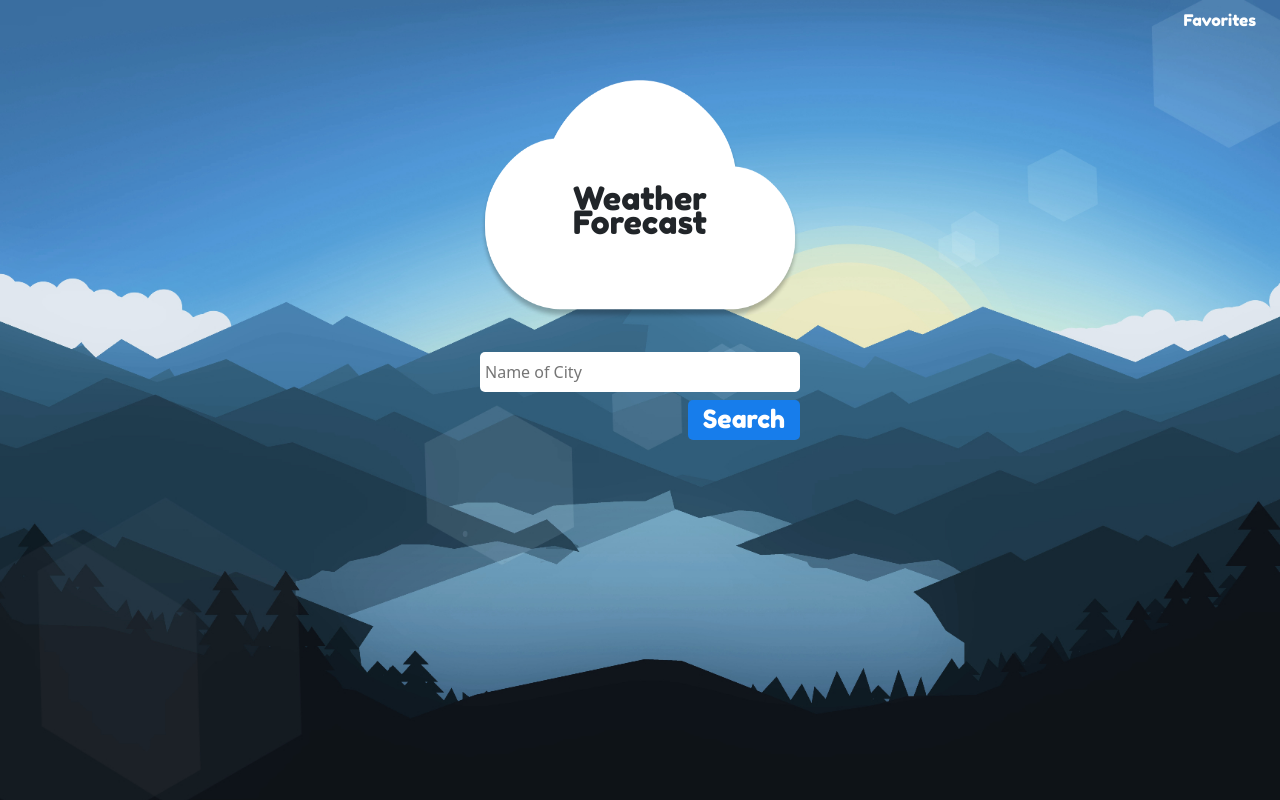
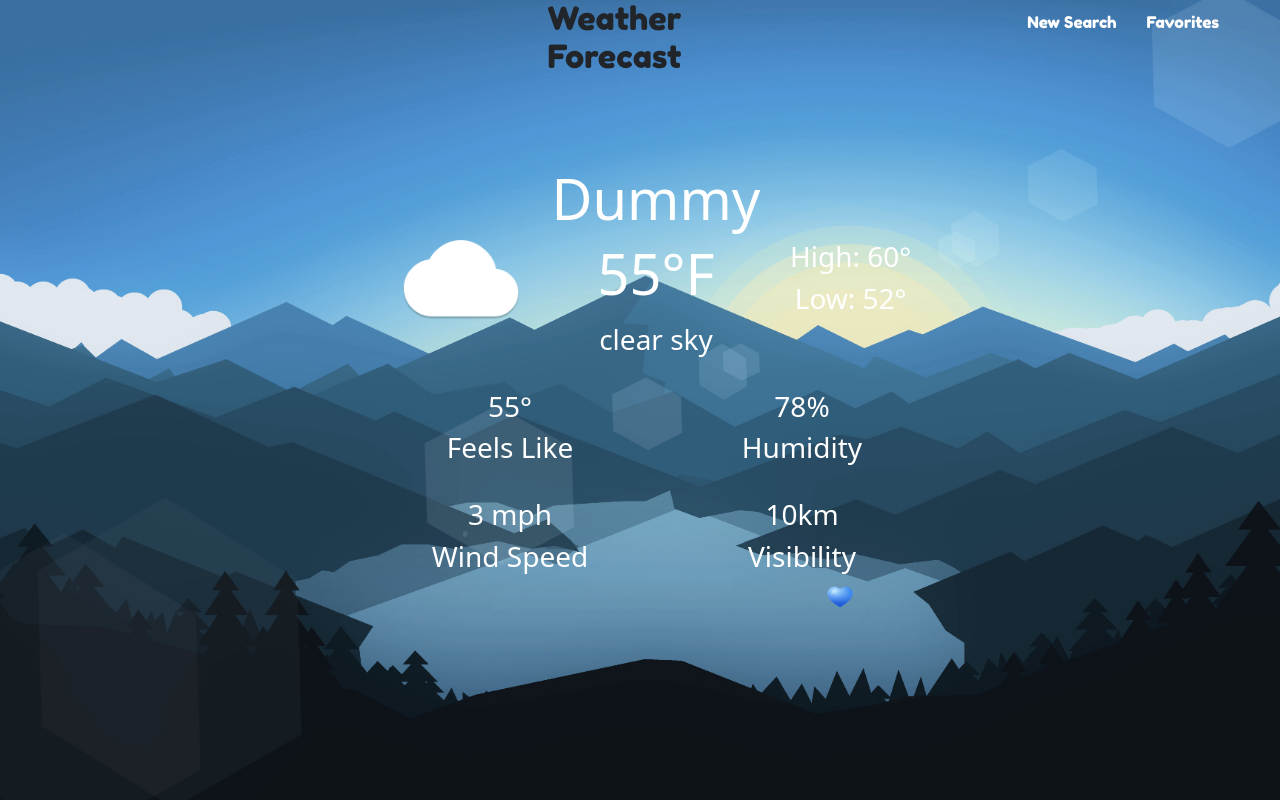
Before and after one commit to brandonechin/Weather-Forecast, a website: page index.html in a window 1280 px wide. Both pictures are taken after typing "Sample" into the empty fields and a click on the button "Search". Drawn offline with nearby package versions, Linux system fonts and the light colour scheme; no server answers.

Commit message:
Created dummy forecast and updated text content of dummy in the load event handler of the getForcastInfo function. Created function to toggle between search, city and favorites views.

```diff
--- a/css/layout.css
+++ b/css/layout.css
@@ -3,7 +3,7 @@
 }
 
 .container {
-  max-width: 575px;
+  max-width: 600px;
   margin: 0 auto;
   padding: 0 1.5rem;
 }
@@ -13,11 +13,6 @@
   flex-wrap: wrap;
 }
 
-.column-full,
-.column-half {
-  width: 100%;
-}
-
 .flex {
   display: flex;
 }
--- a/css/styles.css
+++ b/css/styles.css
@@ -34,6 +34,12 @@
   transform: translate(-50%, -50%);
 }
 
+.weather-forecast-nav-text {
+  font-size: 1.5rem;
+  font-family: "Fredoka one", sans-serif;
+  justify-content: end;
+}
+
 .text-box {
   margin-top: 2rem;
   padding: 5px;
@@ -60,6 +66,10 @@
   display: none;
 }
 
+.nav-anchors {
+  display: none;
+}
+
 .hamburger {
   font-size: 1.5rem;
   margin-top: 0.5rem;
@@ -67,18 +77,55 @@
   color: rgba(255, 255, 255, 0.575);
 }
 
+.column-two-third {
+  flex-basis: calc(100%*(2/3));
+}
+
+.column-one-third {
+  flex-basis: calc(100% / 3);
+}
+
+.column-half {
+  flex-basis: calc(100% / 2);
+}
+
+.mt-10px {
+  margin-top: 10px;
+}
+
+li {
+  list-style: none;
+  margin-top: 5rem;
+}
+
+.icon {
+  height: 5rem;
+}
+
+.white-text {
+  color: white;
+}
+
+.like-icon {
+  height: 2rem;
+  cursor: pointer;
+}
+
+.city-name {
+  font-size: 3.5rem;
+}
+
+.temperature {
+  font-size: 3.5rem;
+}
+
 @media screen and (min-width: 768px) {
   .container {
     max-width: 1500px;
   }
 
-  .column-full,
-  .column-half {
+  .column-full {
     padding: 0 0.75rem;
-  }
-
-  .column-half {
-    width: 50%;
   }
 
   .hamburger {
@@ -93,6 +140,14 @@
     margin-top: 0.5rem;
   }
 
+  .nav-anchors {
+    display: inline;
+    text-decoration: none;
+    font-family: "Fredoka one", sans-serif;
+    color: white;
+    margin: 0.8rem;
+  }
+
   .cloud-image {
     margin-top: 3rem;
     height: 15rem;
@@ -102,11 +157,13 @@
   .weather-forecast-text {
     font-size: 2rem;
     font-family: "Fredoka one", sans-serif;
-    position: absolute;
-    line-height: 1.5rem;
-    top: 62%;
-    left: 50%;
-    transform: translate(-50%, -50%);
+    line-height: 1.6rem;
+  }
+
+  .weather-forecast-nav-text {
+    font-size: 1.5rem;
+    font-family: "Fredoka one", sans-serif;
+    padding-right: 10rem;
   }
 
   .text-box {
@@ -130,4 +187,27 @@
     width: 7rem;
     border-radius: 5px;
   }
+
+  .column-two-third {
+    flex-basis: calc(100%*(2/3));
+  }
+
+  .column-one-third {
+    flex-basis: calc(100% / 3);
+  }
+
+  li {
+    list-style: none;
+    margin: 5rem 20rem;
+  }
+
+  .mt-dt {
+    margin-top: 25px;
+  }
+
+  .like-icon {
+    height: 2rem;
+    cursor: pointer;
+    margin-right: 5rem;
+  }
 }
--- a/index.html
+++ b/index.html
@@ -16,6 +16,8 @@
   <link rel="stylesheet" href="css/styles.css">
 </head>
 <body class="background-image">
+  <main class="container">
+    <div id="search-page" class="">
       <header class="container">
         <div class="row">
           <div class="column-full text-align-right">
@@ -24,9 +26,8 @@
           </div>
         </div>
       </header>
-  <main class="container">
       <form id="weather-form">
-      <div id="search-page" class="row">
+        <div class="row">
           <div class="column-full text-align-center position-relative">
             <img class="cloud-image" src="/images/cloud.png" alt="cloud">
             <h1 class="weather-forecast-text">Weather<br>Forecast</h1>
@@ -43,7 +44,86 @@
           </div>
         </div>
       </form>
-    <div id="favorites-page">
+    </div>
+    <div id="city-page" class="hidden">
+      <div class="container">
+        <div class="row">
+          <div class="column-two-third flex weather-forecast-nav-text">
+            <h2>Weather<br>Forecast</h2>
+          </div>
+          <div class="column-one-third text-align-right mt-10px">
+            <i class="fa-solid fa-bars hamburger"></i>
+            <a class="nav-anchors" href="#">New Search</a>
+            <a class="nav-anchors" href="#">Favorites</a>
+          </div>
+        </div>
+      </div>
+      <ul>
+        <li class="text-align-center white-text">
+          <div class="row">
+            <div class="column-full">
+              <h1 class="city-name">Dummy</h1>
+            </div>
+          </div>
+          <div class="row">
+            <div class="column-one-third ml-20">
+              <img class="icon" src="images/cloud.png">
+            </div>
+            <div class="column-one-third">
+              <h2 class="temperature">55°F</h2>
+            </div>
+            <div class="column-one-third">
+              <h3 class="high-temp">High: 60°</h3>
+              <h3 class="low-temp">Low: 52°</h3>
+            </div>
+          </div>
+          <div class="row">
+            <div class="column-full">
+              <h3 class="condition">clear sky</h3>
+            </div>
+          </div>
+          <div class="row mt-dt">
+            <div class="column-half">
+              <h3 class="feels-like">55°</h3>
+              <h3>Feels Like</h3>
+            </div>
+            <div class="column-half">
+              <h3 class="humidity">78%</h3>
+              <h3>Humidity</h3>
+            </div>
+          </div>
+          <div class="row mt-dt">
+            <div class="column-half">
+              <h3 class="wind">3 mph</h3>
+              <h3>Wind Speed</h3>
+            </div>
+            <div class="column-half">
+              <h3 class="visibility">10km</h3>
+              <h3>Visibility</h3>
+            </div>
+          </div>
+          <div class="row">
+            <div class="column-full text-align-right">
+              <a><img class="like-icon" src="images/icons8-blue-heart-48.png"></a>
+            </div>
+          </div>
+        </li>
+
+      </ul>
+    </div>
+    <div id="favorite-page" class="hidden">
+      <div class="container">
+        <div class="row">
+          <div class="column-two-third flex weather-forecast-nav-text">
+            <h2>Weather<br>Forecast</h2>
+          </div>
+          <div class="column-one-third text-align-right mt-10px">
+            <i class="fa-solid fa-bars hamburger"></i>
+            <a class="nav-anchors" href="#">New Search</a>
+            <a class="nav-anchors" href="#">Favorites</a>
+          </div>
+        </div>
+      </div>
       <ul>
 
       </ul>
--- a/js/main.js
+++ b/js/main.js
@@ -12,7 +12,7 @@ function searchCity(event) {
   data.nextEntryId += 1;
 
   data.cities.unshift(inputCity);
-
+  viewSwap('city-page');
   $weatherForm.reset();
 }
 
@@ -29,13 +29,55 @@ function getCityInfo(event) {
   xhrCity.send();
 }
 
+var $cityName = document.querySelector('.city-name');
+var $icon = document.querySelector('.icon');
+var $temperature = document.querySelector('.temperature');
+var $highTemp = document.querySelector('.high-temp');
+var $lowTemp = document.querySelector('.low-temp');
+var $condition = document.querySelector('.condition');
+var $feelsLike = document.querySelector('.feels-like');
+var $humidity = document.querySelector('.humidity');
+var $windSpeed = document.querySelector('.wind');
+var $visibility = document.querySelector('.visibility');
 function getForecastInfo(event) {
-  var cityForecast = 'https://api.openweathermap.org/data/2.5/weather?lat=' + data.cityInfo[0].lat.toString() + '&lon=' + data.cityInfo[0].lon.toString() + '&appid=590354b7597fbc0d3a66d188da5ee2a9';
+  var cityForecast = 'https://api.openweathermap.org/data/2.5/weather?lat=' + data.cityInfo[0].lat.toString() + '&lon=' + data.cityInfo[0].lon.toString() + '&units=imperial&appid=590354b7597fbc0d3a66d188da5ee2a9';
   var xhrForecast = new XMLHttpRequest();
   xhrForecast.open('GET', cityForecast);
   xhrForecast.responseType = 'json';
   xhrForecast.addEventListener('load', function () {
     data.cityForecast.unshift(xhrForecast.response);
+    $cityName.textContent = this.response.name;
+    $icon.src = 'http://openweathermap.org/img/wn/' + this.response.weather[0].icon + '@2x.png';
+    $temperature.textContent = this.response.main.temp + '°F';
+    $highTemp.textContent = this.response.main.temp_max + '°';
+    $lowTemp.textContent = this.response.main.temp_min + '°';
+    $condition.textContent = this.response.weather[0].description;
+    $feelsLike.textContent = this.response.main.feels_like + '°';
+    $humidity.textContent = this.response.main.humidity + '%';
+    $windSpeed.textContent = this.respsonse.wind.speed + 'mph';
+    $visibility.textContent = this.response.visibility + 'mi';
   });
   xhrForecast.send();
 }
+
+var $searchPage = document.querySelector('#search-page');
+var $cityPage = document.querySelector('#city-page');
+var $favoritePage = document.querySelector('#favorite-page');
+function viewSwap(viewtype) {
+  data.view = viewtype;
+  if (viewtype === 'search-page') {
+    $searchPage.className = '';
+    $cityPage.className = 'hidden';
+    $favoritePage.className = 'hidden';
+  }
+  if (viewtype === 'city-page') {
+    $cityPage.className = '';
+    $searchPage.className = 'hidden';
+    $favoritePage.className = 'hidden';
+  }
+  if (viewtype === 'favorite-page') {
+    $favoritePage.className = '';
+    $searchPage.className = 'hidden';
+    $cityPage.className = 'hidden';
+  }
+}
```
Also changed, not shown: images/icons8-blue-heart-48.png (added). Lines whose indentation alone changed are shown as unchanged.
